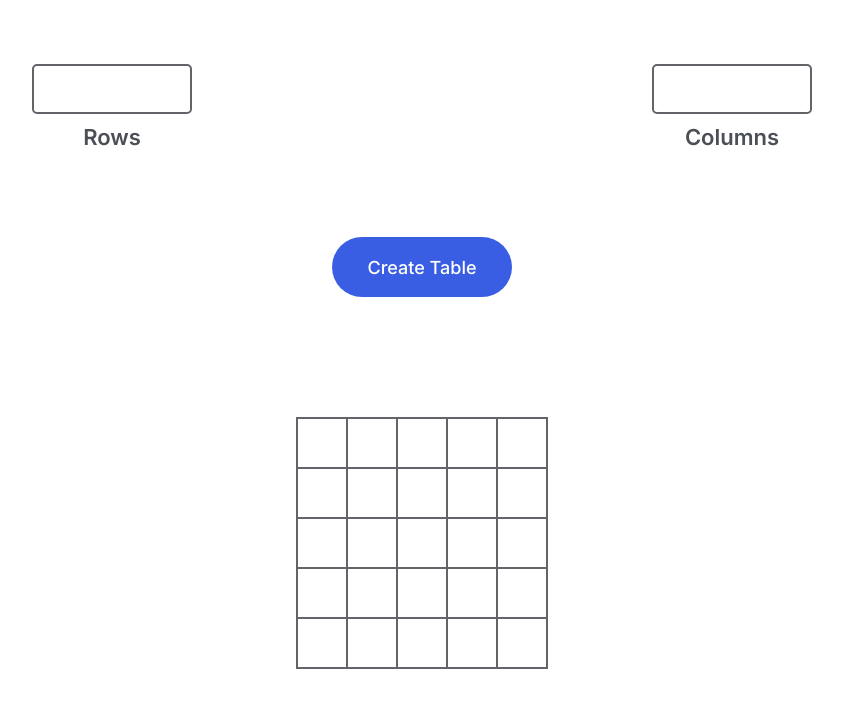
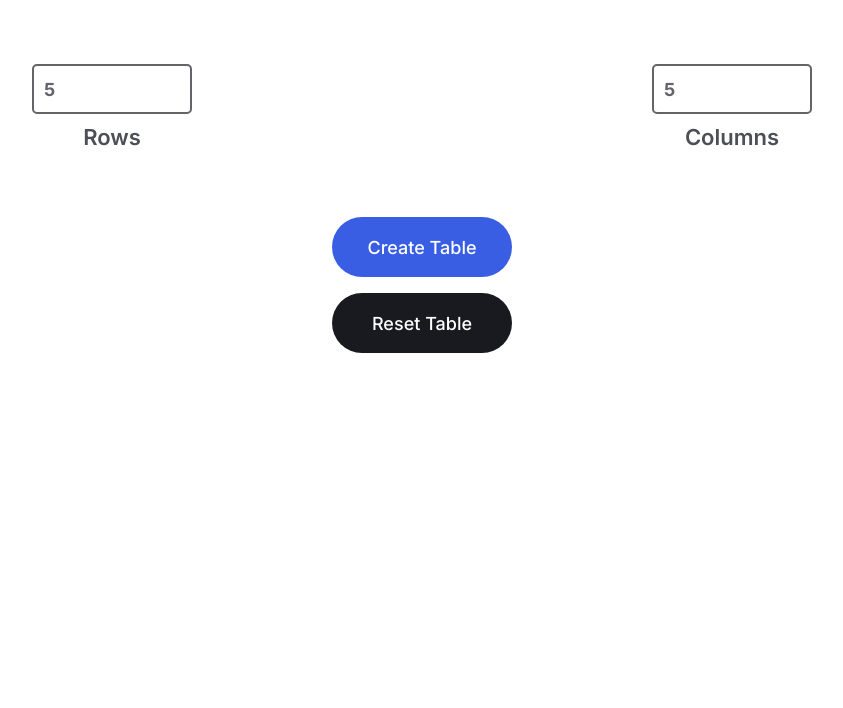
Before and after one commit to jairpss/challenge-table-js, a plain HTML site: page index.html in a window 1280 px wide. Both pictures are taken after typing "5", "5" into the empty fields and a click on the button "Create Table". Shown: the part 82-790 px from the top of the page, without its empty margins (218-1061 px from the left). Drawn offline with Linux system fonts and the light colour scheme.

Commit message:
challenge done

```diff
--- a/app.js
+++ b/app.js
@@ -1,9 +1,36 @@
+let table = document.getElementById('table')
+let rowElement = document.getElementById('input-row')
+let columnElement = document.getElementById('input-column')
+
+function isValid() {
+    let row = rowElement.value
+    let column = columnElement.value
+
+    if(row.length || column.length == 0){
+        alert('Number of rows/columns cannot be empty')
+        return false
+    }
+
+    if( parseInt(row) || parseInt(column) > 9) {
+        alert('Number of rows/columns cannot be greater than 9')
+        return false
+    }
+
+    if(parseInt(row) || parseInt(column) <= 0) {
+        alert('Number of rows/columns cannot be less than 1')
+        return false
+    }
+    return true
+}
+
 function createTable(){
-    let table = document.getElementById('table')
-    let row = document.getElementById('input-row').value
-    let column = document.getElementById('input-column').value
+    let row = rowElement.value
+    let column = columnElement.value
 
-     for(let rowIndex = 0; rowIndex < row; rowIndex++){
+    if(isValid(row))
+    {
+      for(let rowIndex = 0; rowIndex < row; rowIndex++)
+      {
           let tr = document.createElement('tr')
 
           for(let colIndex = 0; colIndex < column; colIndex++){
@@ -12,25 +39,13 @@ function createTable(){
           }
 
           table.appendChild(tr)
-
-        document.getElementById('input-row').value = " "
-        document.getElementById('input-column').value = " "
-
-    //  if(row > 9) {
-    //      alert('Number of rows cannot be higher than 9')
-    //     //  document.getElementById('input-row').value = " "
-    //     //  console.log("warning")
-    //  }
-    //  if(column > 9) {
-    //      alert('Number of columns cannot be higher than 9')
-    //      document.getElementById('input-column').value = " "
-    //      console.log("warning")
-    //  }
+          document.getElementById('input-row').value = ""
+          document.getElementById('input-column').value = ""
       }
     }
-// if(row > 9) {
-//     alert('Number of rows cannot be higher than 9')
-// }
-// if(column > 9) {
-//     alert('Number of columns cannot be higher than 9')
-// }
+}
+
+//Provisional function
+function resetTable(){
+    window.location.reload()
+}
--- a/index.html
+++ b/index.html
@@ -14,7 +14,7 @@
         </div>
         <div class="inputs-container">
             <div class="inputs-container_rows">
-                <input type="number" class="inputs" max=9 min=0 id="input-row">
+                <input type="number" class="inputs" max=9 min=0 id="input-row" maxlength="1">
                 <h3>Rows</h3>
             </div>
             <div class="inputs-container_columns">
@@ -23,12 +23,11 @@
             </div>
         </div>
         <div class="btn-container">
-            <button id="btn" onclick="createTable()">Create Table</button>
+            <button id="btn" onclick="createTable()" class="btn-create">Create Table</button>
+            <button id="btn-res" onclick="resetTable()" class="btn-reset">Reset Table</button>
         </div>
         <div class="table-container">
-            <table border="1" id="table">
-
-            </table>
+            <table border="1" id="table"></table>
         </div>
     </main>
 
--- a/style.css
+++ b/style.css
@@ -79,14 +79,15 @@ h3 {
 .btn-container {
   /* border: 1px solid rgb(0, 255, 170); */
   width: 100%;
-  height: 100px;
+  height: auto;
   margin: 20px 20px 60px;
   display: flex;
   justify-content: center;
   align-items: center;
+  flex-direction: column;
 }
 
-button {
+.btn-create {
   height: 60px;
   width: 180px;
   font-size: 18px;
@@ -97,6 +98,21 @@ button {
   border-radius: 50px;
   border: none;
   cursor: pointer;
+  margin-bottom: 16px;
+}
+
+.btn-reset {
+  height: 60px;
+  width: 180px;
+  font-size: 18px;
+  color: #fff;
+  font-family: "Inter", sans-serif;
+  font-weight: 500;
+  background-color: #181a1f;
+  border-radius: 50px;
+  border: none;
+  cursor: pointer;
+  margin-bottom: 16px;
 }
 
 .table-container {
```
Lines whose indentation alone changed are shown as unchanged.
